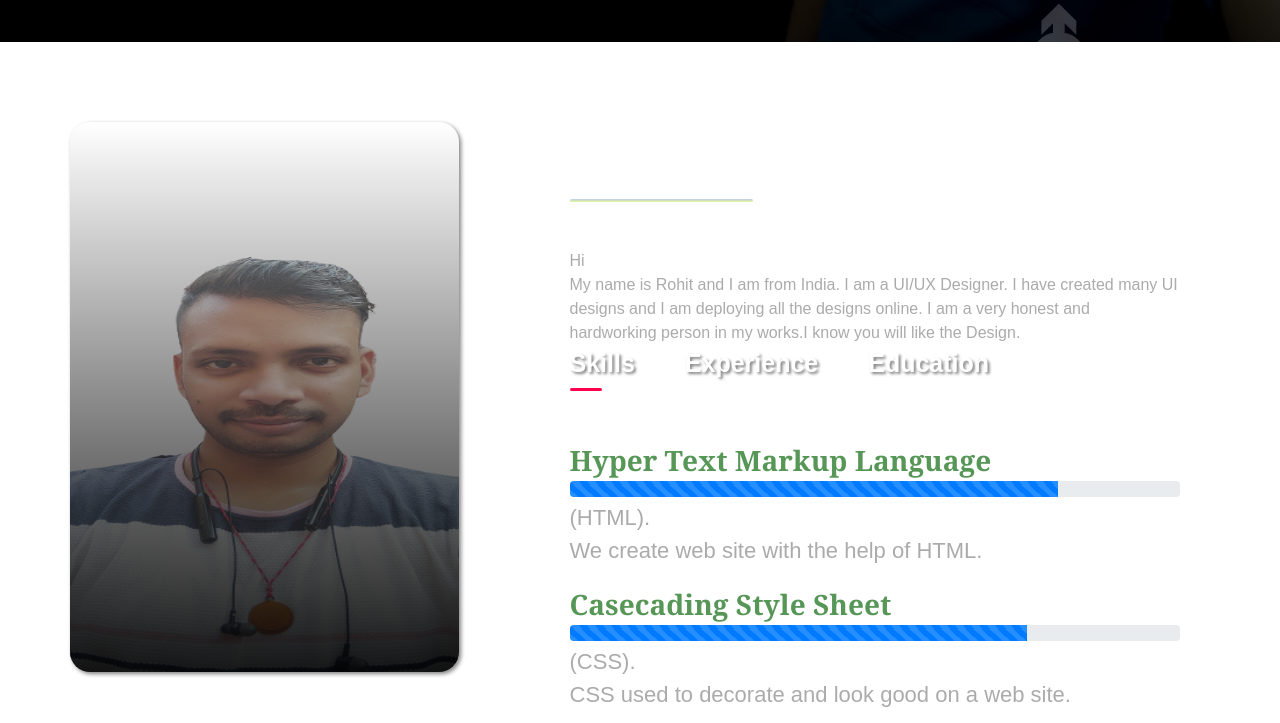
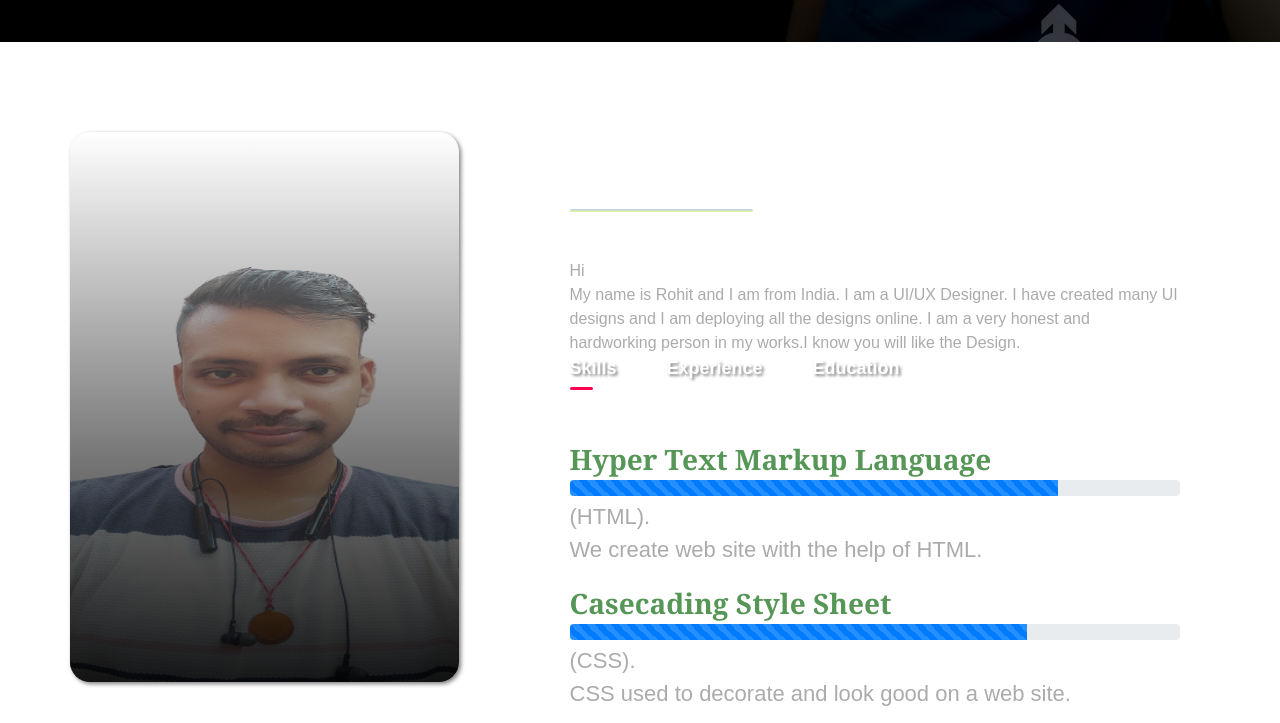
Before and after one commit to Singh8700/webs, a plain HTML site: page index.html in a window 1280 px wide. Shown: the part 758-1481 px from the top of the page. Drawn offline with nearby package versions, Linux system fonts and the light colour scheme.

Commit message:
Update style.css

```diff
--- a/style.css
+++ b/style.css
@@ -23,7 +23,7 @@ body span,body h1{
   background-position: center;
 }
 .container{
-
+  padding:10px 10px;
 }
 nav .icon{
   display:none;
@@ -155,8 +155,8 @@ nav ul li a:hover:after{
 }
 .about .tab-titles p{
   margin-top: -20px;
-  font-size: 25px;
-  font-weight: 800;
+
+font-weight:bold;
   color:#fff;
   text-shadow: 2px 2px 3px gray;
 }
@@ -450,7 +450,7 @@ from btn2{
   margin-top: 20px;
 }
 /*---+css for small screen---*/
-@media only screen and (max-width:600px){
+@media only screen and (max-width:900px){
   .header{
     background-image:linear-gradient(rgba(0,0,0,0.3),rgba(0,0,0,0.9)),url('img/mobile.jpg');
   }
@@ -461,6 +461,9 @@ from btn2{
   .header-text h1{
     font-size: 50px;
   }
+  .container{
+    padding:10px 10%;
+    }
   nav .icon{
     display:block;
     font-size: 50px;
```
